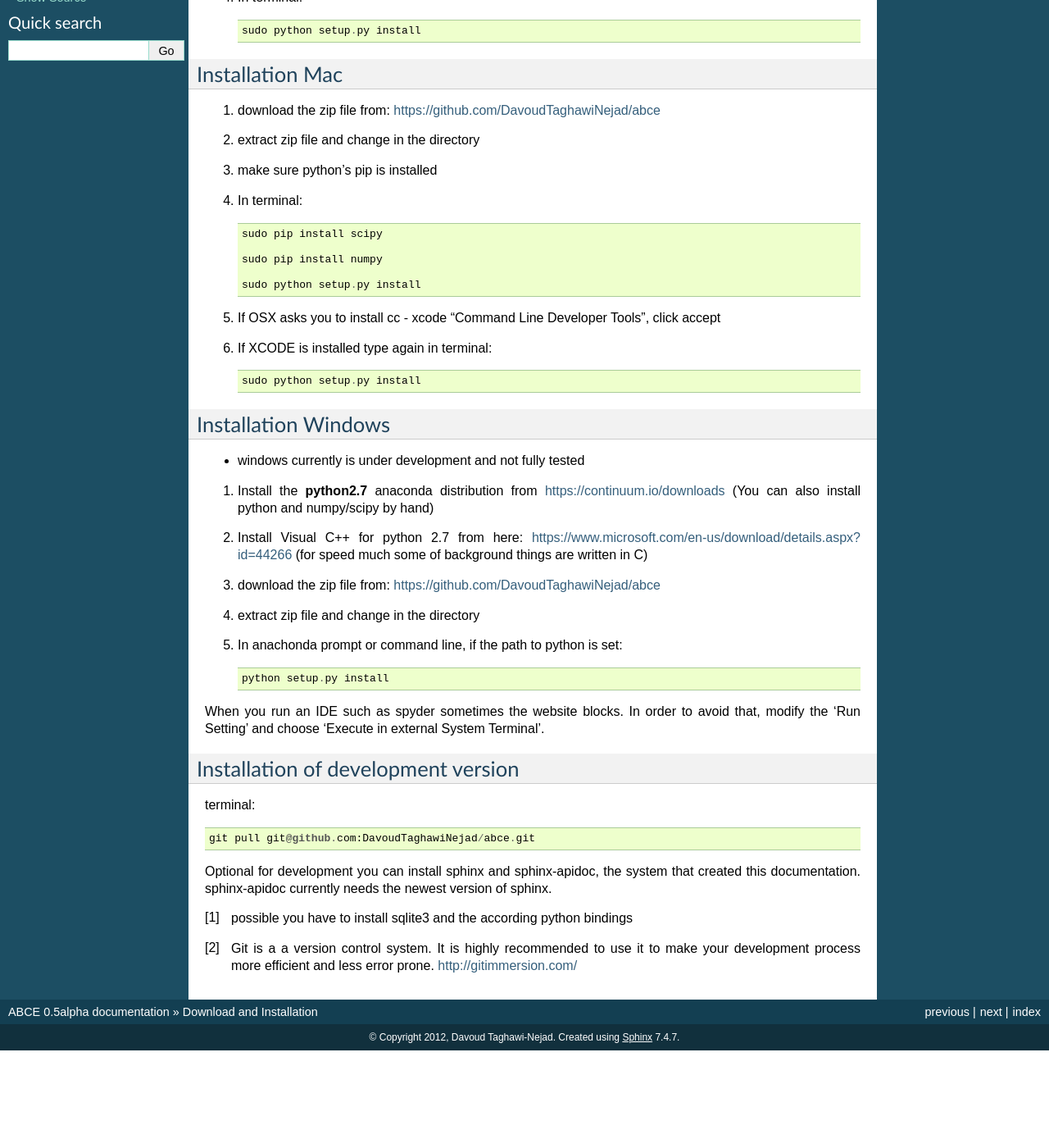
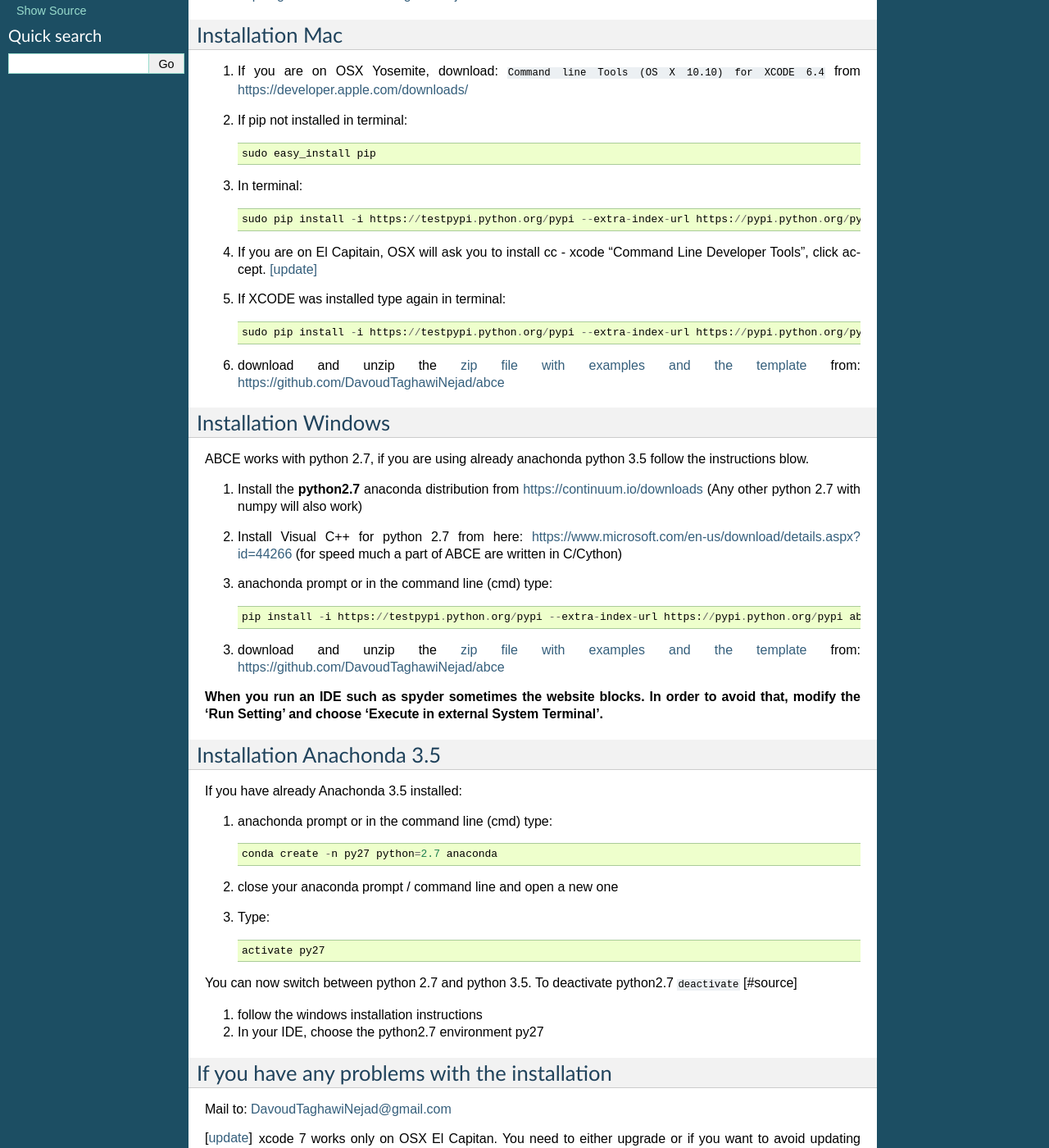
Before and after one commit to AB-CE/abce, a Sphinx documentation site: the page built from doc/installation.rst, in a window 1280 px wide and 1400 px high, scrolled down 347 px. Shown: the whole window at 82% size. Built offline with Sphinx 7.4.7, drawn with Linux system fonts in a browser that asks for light colours; formulas are drawn with MathJax 3; before the commit the page ends 1628 px from its top, so only the background shows below that; some of the changed text lies outside the part shown.

Commit message:
installation instructions

```diff
--- a/doc/Walk_through.rst
+++ b/doc/Walk_through.rst
@@ -2,6 +2,9 @@ Walk through
 ============
 
 This walkthrough is a step by step guide to create an agent-based model with ABCE.
+We will create a simple economy of a household and one firm. The household and the
+firm trade with each other at fixed prices and quantities. You can than make the
+model more realistic by implementing price and decision rules for yourself.
 In the following two text boxes, the two concepts that make ABCE special are
 explained: The explicit modeling of trade-able goods and the optional concept
 of a physically closed economy.
--- a/doc/installation.rst
+++ b/doc/installation.rst
@@ -3,85 +3,104 @@ Download and Installation
 
 
 
-Installation of stable version Ubuntu
--------------------------------------
+Installation Ubuntu
+-------------------
 
-1. download the zip file from: https://github.com/DavoudTaghawiNejad/abce
+1. If pip not installed in terminal::
 
-2. unzip the file and change in the directory
+    sudo apt-get install python-pip
 
-3. If pip or numpy or scipy is not installed in terminal::
+2. In terminal::
 
-    sudo apt-get install python-pip, python-scipy, python-numpy
+    sudo pip install -i https://testpypi.python.org/pypi --extra-index-url https://pypi.python.org/pypi abce
 
-    sudo apt-get install python-setuptools python-dev build-essential
-
-4. In terminal::
-
-    sudo python setup.py install
-
+#. download and unzip the
+   `zip file with examples and the template <https://github.com/DavoudTaghawiNejad/abce/archive/master.zip>`_
+   from: https://github.com/DavoudTaghawiNejad/abce
 
 Installation Mac
 ----------------
 
-1. download the zip file from: https://github.com/DavoudTaghawiNejad/abce
+1. If you are on OSX Yosemite, download: :code:`Command line Tools (OS X 10.10)
+   for XCODE 6.4` from https://developer.apple.com/downloads/
 
-2. extract zip file and change in the directory
 
-3. make sure python's pip is installed
 
-4.  In terminal::
+#. If pip not installed in terminal::
 
-        sudo pip install scipy
+      sudo easy_install pip
 
-        sudo pip install numpy
+#.  In terminal::
 
-        sudo python setup.py install
+      sudo pip install -i https://testpypi.python.org/pypi --extra-index-url https://pypi.python.org/pypi abce
 
-5. If OSX asks you to install cc - xcode "Command Line Developer Tools", click accept
 
-6. If XCODE is installed type again in terminal::
+#. If you are on El Capitain, OSX will ask you to install cc - xcode "Command Line Developer Tools", click accept. [update]_
 
-       sudo python setup.py install
+#. If XCODE was installed type again in terminal::
+
+    sudo pip install -i https://testpypi.python.org/pypi --extra-index-url https://pypi.python.org/pypi abce
+
+#. download and unzip the
+   `zip file with examples and the template <https://github.com/DavoudTaghawiNejad/abce/archive/master.zip>`_
+   from: https://github.com/DavoudTaghawiNejad/abce
+
 
 
 Installation Windows
 --------------------
 
-- windows currently is under development and not fully tested
+ABCE works with python 2.7, if you are using already anachonda python 3.5 follow
+the instructions blow.
+
 
 1. Install the **python2.7** anaconda distribution from https://continuum.io/downloads
-   (You can also install python and numpy/scipy by hand)
+   (Any other python 2.7 with numpy will also work)
 
 2. Install Visual C++ for python 2.7 from here: https://www.microsoft.com/en-us/download/details.aspx?id=44266
-   (for speed much some of background things are written in C)
+   (for speed much a part of ABCE are written in C/Cython)
 
-3. download the zip file from: https://github.com/DavoudTaghawiNejad/abce
+3. anachonda prompt or in the command line (cmd) type::
 
-4. extract zip file and change in the directory
+    pip install -i https://testpypi.python.org/pypi --extra-index-url https://pypi.python.org/pypi abce
 
-5. In anachonda prompt or command line, if the path to python is set::
-
-    python setup.py install
-
-When you run an IDE such as spyder sometimes the website blocks. In
-order to avoid that, modify the 'Run Setting' and choose
-'Execute in external System Terminal'.
-
-Installation of development version
------------------------------------
+3. download and unzip the
+   `zip file with examples and the template <https://github.com/DavoudTaghawiNejad/abce/archive/master.zip>`_
+   from: https://github.com/DavoudTaghawiNejad/abce
 
 
-terminal::
 
-  git pull git@github.com:DavoudTaghawiNejad/abce.git
+**When you run an IDE such as spyder sometimes the website blocks. In
+order to avoid that, modify the 'Run Setting' and choose
+'Execute in external System Terminal'.**
 
-Optional for development you can install sphinx and sphinx-apidoc,
-the system that created this documentation.  sphinx-apidoc
-currently needs the newest version of sphinx.
+Installation Anachonda 3.5
+--------------------------
 
-.. [1] possible you have to install sqlite3 and the according python bindings
+If you have already Anachonda 3.5 installed:
 
-.. [2] Git is a a version control system. It is highly recommended to use it to
-       make your development process more efficient and less error prone.
-       http://gitimmersion.com/
+1. anachonda prompt or in the command line (cmd) type::
+
+    conda create -n py27 python=2.7 anaconda
+
+#. close your anaconda prompt / command line and open a new one
+
+#. Type::
+
+    activate py27
+
+You can now switch between python 2.7 and python 3.5.
+To deactivate python2.7 :code:`deactivate` [#source]
+
+#. follow the windows installation instructions
+
+#. In your IDE, choose the python2.7 environment py27
+
+If you have any problems with the installation
+----------------------------------------------
+Mail to: DavoudTaghawiNejad@gmail.com
+
+.. [update] xcode 7 works only on OSX El Capitan. You need to either upgrade or if you want to
+            avoid updating download xcode 6.4 from here: https://developer.apple.com/downloads/
+
+.. [#source] sometimes :code:`source activate py27` and :code:`source deactivate` worksx
--- a/setup.py
+++ b/setup.py
@@ -29,7 +29,7 @@ except ImportError:
 
 
 setup(name='abce',
-      version='0.5.11b',
+      version='0.5.12b',
       author='Davoud Taghawi-Nejad',
       author_email='Davoud@Taghawi-Nejad.de',
       description='Agent-Based Complete Economy modelling platform',
```
